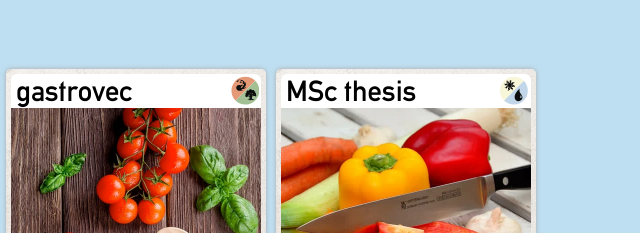
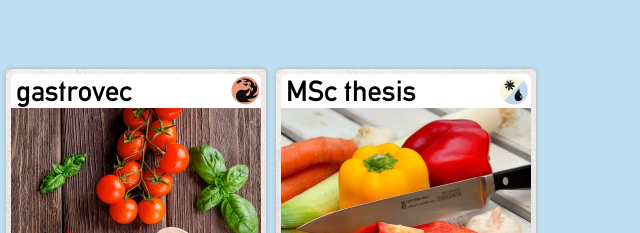
Before and after one commit to L3viathan/jonathan.oberlaen.de, a plain HTML site: page index.html in a window 1280 px wide. Shown: the part 2124-2357 px from the top of the page, 547-1187 px from the left. Drawn offline with Linux system fonts and the light colour scheme.

Commit message:
Forgot to generate

```diff
--- a/index.html
+++ b/index.html
@@ -335,7 +335,7 @@
             <a href="http://esslli-stus-2015.phil.hhu.de/esslli-stus-2015-proceedings.pdf#page=202">
                 <div class="card">
                     <header>
-                        <i class="mana small srg"></i>
+                        <i class="mana small sr"></i>
                         gastrovec
                     </header>
                     <i class="mana tapper st"></i>
```
